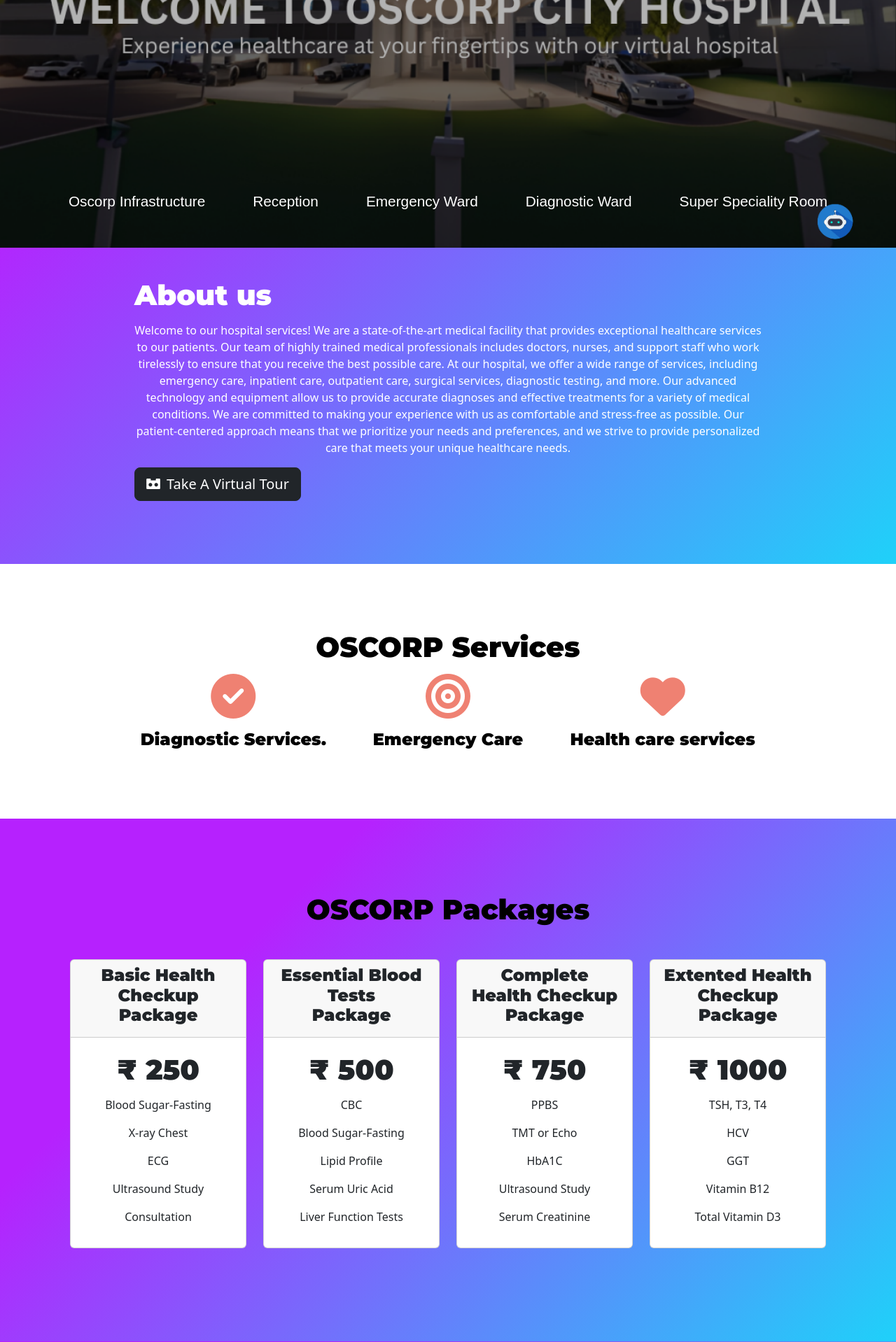
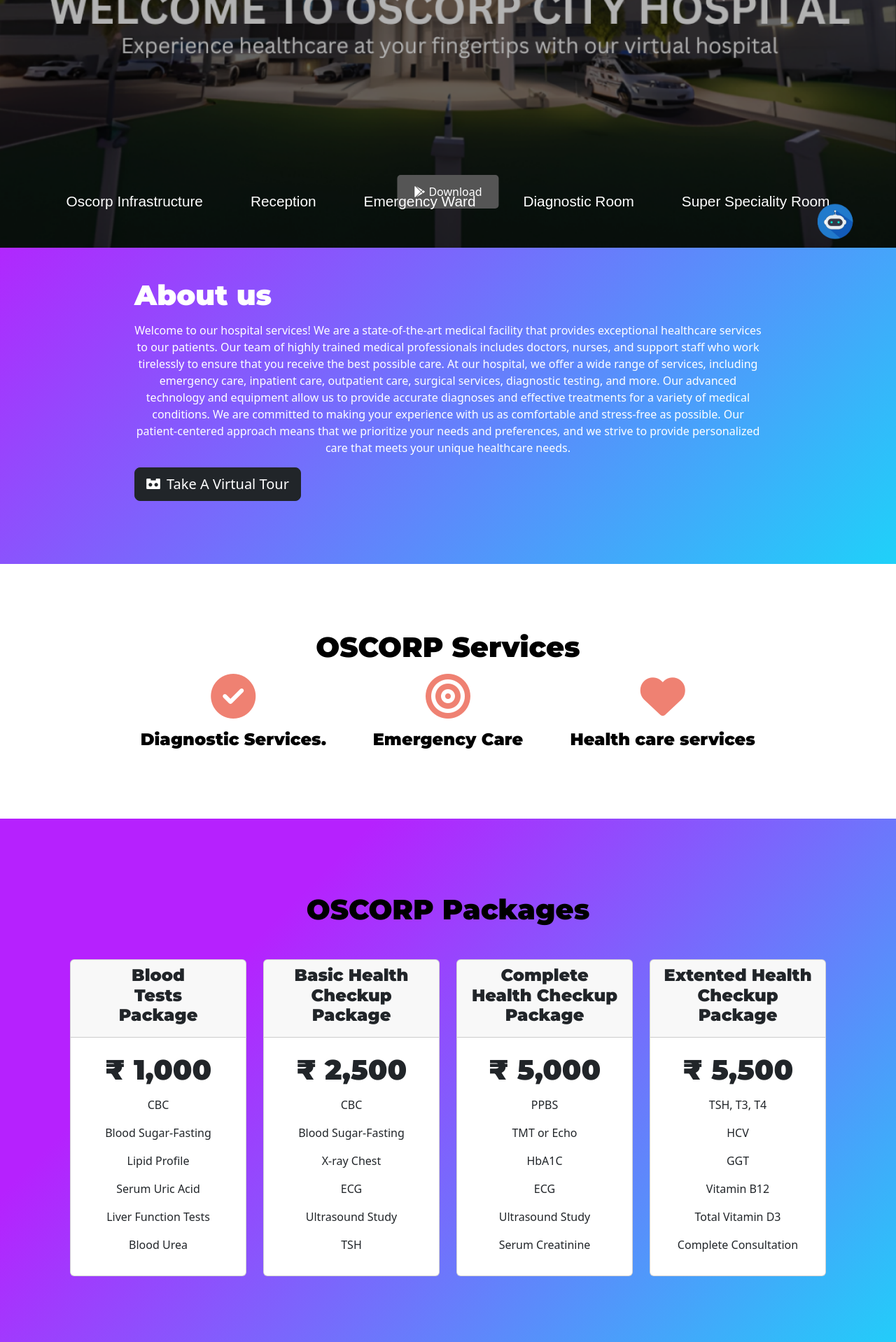
Before and after one commit to nidishnrao/ar-bot, a Flask app: page / in a window 1280 px wide. Shown: the part 406-2324 px from the top of the page at 70% size. Run offline with Flask 3, Linux system fonts and the light colour scheme; some libraries are stand-ins or nearby versions; some web fonts are replaced.

Commit message:
Added bot to AR application

```diff
--- a/intents.json
+++ b/intents.json
@@ -13,7 +13,7 @@
       "responses": [
         "Hey :-)",
         "Hello, thanks for visiting",
-        "Hi there, what can I do for you?",
+        "Hi there, I am Vision an conversational AI for Oscorp Hospital. What can I do for you?",
         "Hi there, how can I help?"
       ]
     },
@@ -32,17 +32,123 @@
       "responses": ["Happy to help!", "Any time!", "My pleasure"]
     },
     {
-      "tag": "items",
+      "tag": "about",
       "patterns": [
-        "Which items do you have?",
-        "What kinds of items are there?",
-        "What do you sell?"
+        "about oscorp",
+        "What is oscorp's vision?",
+        "Who is oscorp"
+
       ],
+
       "responses": [
-        "We sell coffee and tea",
-        "We have coffee and tea"
+
+         "Welcome to Oscorp hospital services! We are a state-of-the-art medical facility that provides exceptional healthcare services to our patients. Our team of highly trained medical professionals includes doctors, nurses, and support staff who work tirelessly to ensure that you receive the best possible care. At our hospital, we offer a wide range of services. Our advanced technology and equipment allow us to provide accurate diagnoses and effective treatments for a variety of medical conditions. We are committed to making your experience with us as comfortable and stress-free as possible. Our patient-centered approach means that we prioritize your needs and preferences, and we strive to provide personalized care that meets your unique healthcare needs."
+     ]
+    },
+    {
+      "tag": "services",
+      "patterns": [
+        "services",
+        "Which services do you have?",
+        "What services do you provide?",
+        "What kinds of services are there?"
+      ],
+
+      "responses": [
+        "Oscorp offer's 5 services \n  Diagnostic Services \n  Emergency Care \n  Health care services \n  In-Patient Services \n  Health Checkup services"
       ]
     },
+    {
+      "tag": "packages",
+      "patterns": [
+        "health packages?",
+        "Which packages do you have?",
+        "What packages do you provide?",
+        "What kinds of packages are there?",
+        "What types of health package do you offer?"
+      ],
+
+      "responses": [
+        "Currently, We offer 4 Health Check up Packages \n  Basic Health Checkup Package \n  Complete Health Checkup Package \n  Extended health checkup Package \n Blood test Package"
+      ]
+    },
+    {
+      "tag": "virtual rooms",
+      "patterns": [
+        "what rooms does oscorp have?",
+        "rooms in oscorp",
+        "Wards in oscorp"
+      ],
+
+      "responses": [
+        "Currently, We have 3 wards \n  Emergency Ward \n Diagnostic Room  \n  Super Speciality Room \n and Reception along with waiting area"
+      ]
+    },
+    {
+      "tag": "insurance",
+      "patterns": [
+        "what insurances is oscorp associated with?",
+        "insurances in hospital",
+        "insurances"
+      ],
+
+      "responses": [
+        "Oscorp is associated with following insurances \n Star Health Insurance \n TATA AIG \n LIC \n Bajaj Alliance \n Marsh"
+      ]
+    },
+    {
+      "tag": "Blood tests Package",
+      "patterns": [
+        "what is covered under Blood tests Package",
+        "Which package is best for blood tests?",
+        "cost for blood test checkup"
+      ],
+
+      "responses": [
+        "Blood test Checkup costs Rs 1,000 and covers following checkup's \n CBC \n Blood Sugar- fasting \n Lipid Profile \n Serum Uric Acid \n Liver Function Tests \n Blood Urea "
+      ]
+    },
+    {
+      "tag": "Basic Package",
+      "patterns": [
+        "what is covered under Basic Health Checkup Package",
+        "Which package is affordable?",
+        "cost for basic health checkup"
+      ],
+
+      "responses": [
+        "We have a package for Basic Health Checkup which costs Rs 2,500 and covers following checkup's \n CBC \n Blood Sugar- fasting \n X-ray Chest \n ECG \n Ultrasound Study \n TSH "
+      ]
+    },
+    {
+      "tag": "Complete Health Checkup Package",
+      "patterns": [
+        "what is covered under Complete Health Checkup Package",
+        "Which package is best for complete health checkup?",
+        "cost for complete health checkup package",
+        "packages for complete health checkup",
+        "need a complete checkup"
+      ],
+
+      "responses": [
+        "We have a package for Complete Health Checkup which costs Rs 5,000 and covers following checkup's \n PPBS \n TMT or Echo \n HbA1C \n ECG \n Ultrasound Study \n Serum Creatinine"
+      ]
+    },
+    {
+      "tag": "Extented Health Checkup Package",
+      "patterns": [
+        "what is covered under extended health checkup Package",
+        "Which package is best for extended checkup?",
+        "cost for Extented Health Checkup Package",
+        "need extended service package plan",
+        "what is the cost of extended health package?"
+      ],
+
+      "responses": [
+        "We have a package for Extended Health Checkup which costs Rs 5,500 and covers following checkup's \n TSH, T3, T4 \n HCV \n GGT \n Vitamin B12 \n Total Vitamin D3 \n Complete Consultation"
+      ]
+    },
+
     {
       "tag": "payments",
       "patterns": [
--- a/static/style.css
+++ b/static/style.css
@@ -86,6 +86,26 @@ h1,h2,h3,h4,h5,h6{
 
 .slide .nav-link{
     color: white;
+}
+.container{
+    padding: 0 !important;
+    max-width: 100% !important;
+}
+
+.container .tour {
+    position: absolute;
+    top: 85%;
+    left: 50%;
+    transform: translate(-50%, -50%);
+    -ms-transform: translate(-50%, -50%);
+    background-color: #555;
+    color: white;
+    font-size: 16px;
+    padding: 12px 24px;
+    border: none;
+    cursor: pointer;
+    border-radius: 5px;
+    text-align: center;
 }
 /* SECTION CONTAINERS  */
 .container-fluid{
--- a/templates/index.html
+++ b/templates/index.html
@@ -58,8 +58,11 @@
 
 
   <section class="coloured-section" id="title">
+    <div class="container">
     <img class="img-fluid" src="{{ url_for('static', filename='images/oscorp-hospital.png') }}"/>
-                <!-- <button class="btn btn-outline-light btn-lg download-button" type="button"><i class="fa-brands fa-google-play"></i>Download</button> -->
+    <button class="btn btn-outline-light btn-lg tour" type="button"><i class="fa-brands fa-google-play"></i>Download</button>
+    </div>
+
     <div class="slide">
       <ul class="nav justify-content-center">
         <li class="nav-item">
@@ -72,7 +75,7 @@
           <a class="nav-link" href="#">Emergency Ward</a>
         </li>
         <li class="nav-item">
-          <a class="nav-link" href="#">Diagnostic Ward</a>
+          <a class="nav-link" href="#">Diagnostic Room</a>
         </li>
         <li class="nav-item">
           <a class="nav-link" href="#">Super Speciality Room</a>
@@ -191,15 +194,16 @@
       <div class="pricing-col col-lg-3 col-md-6">
         <div class="card">
           <div class="card-header">
-            <h3 class="price-heading">Basic Health Checkup Package</h3>
+            <h3 class="price-heading">Blood <br> Tests <br> Package</h3>
           </div>
           <div class="card-body">
-            <h2 class="price-text">₹ 250</h2>
+            <h2 class="price-text">₹ 1,000</h2>
+            <p>CBC</p>
             <p>Blood Sugar-Fasting</p>
-            <p>X-ray Chest</p>
-            <p>ECG</p>
-            <p>Ultrasound Study</p>
-            <p>Consultation</p>
+            <p>Lipid Profile</p>
+            <p>Serum Uric Acid</p>
+            <p>Liver Function Tests</p>
+            <p>Blood Urea</p>
           </div>
         </div>
         </div>
@@ -207,19 +211,19 @@
       <div class="pricing-col col-lg-3 col-md-6">
         <div class="card">
           <div class="card-header">
-            <h3 class="price-heading">Essential Blood Tests <br> Package</h3>
+            <h3 class="price-heading">Basic Health Checkup Package</h3>
           </div>
           <div class="card-body">
-            <h2 class="price-text">₹ 500</h2>
+            <h2 class="price-text">₹ 2,500</h2>
             <p>CBC</p>
             <p>Blood Sugar-Fasting</p>
-            <p>Lipid Profile</p>
-            <p>Serum Uric Acid</p>
-            <p>Liver Function Tests</p>
+            <p>X-ray Chest</p>
+            <p>ECG</p>
+            <p>Ultrasound Study</p>
+            <p>TSH</p>
           </div>
         </div>
         </div>
-
 
         <div class="pricing-col col-lg-3 col-md-6">
           <div class="card">
@@ -227,10 +231,11 @@
               <h3 class="price-heading">Complete Health Checkup Package</h3>
             </div>
             <div class="card-body">
-              <h2 class="price-text">₹ 750</h2>
+              <h2 class="price-text">₹ 5,000</h2>
               <p>PPBS</p>
               <p>TMT or Echo</p>
               <p>HbA1C</p>
+              <p>ECG</p>
               <p>Ultrasound Study</p>
               <p>Serum Creatinine</p>
             </div>
@@ -243,12 +248,13 @@
                 <h3 class="price-heading">Extented Health Checkup Package</h3>
               </div>
               <div class="card-body">
-                <h2 class="price-text">₹ 1000</h2>
+                <h2 class="price-text">₹ 5,500</h2>
                 <p>TSH, T3, T4</p>
                 <p>HCV</p>
                 <p>GGT</p>
                 <p>Vitamin B12</p>
                 <p>Total Vitamin D3</p>
+                <p>Complete Consultation</p>
               </div>
             </div>
             </div>
@@ -260,7 +266,7 @@
 
   <!-- Call to Action -->
 
-  <section class="coloured-section" id="cta">
+  <section class="white-section" id="cta">
 
     <div class="container-fluid">
       <h3 class="big-heading">Experience healthcare from the comfort of your own home with our virtual hospital.</h3>
@@ -301,7 +307,7 @@
 
   <!-- Footer -->
 
-  <footer class="white-section" id="footer">
+  <footer class="coloured-section" id="footer">
 
     <div class="container-fluid">
         <i class="fa-brands fa-twitter footer-logo"></i>
```
Also changed, not shown: other parts of static/style.css (+32 -24 lines), 1 other file.
